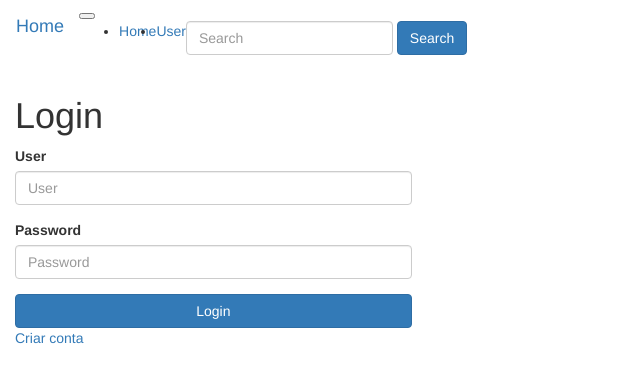
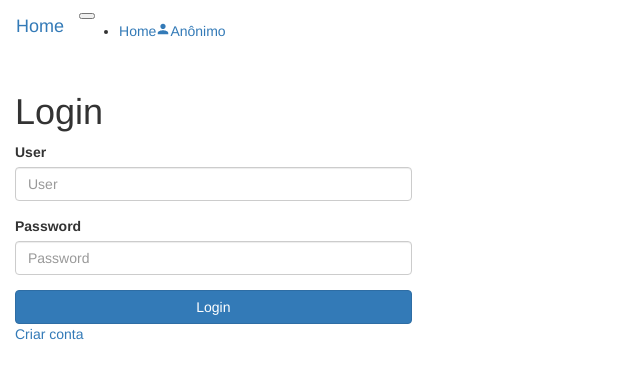
Before and after one commit to AndersonBatalha/flask, a Flask app: page /login in a window 1280 px wide. Shown: the top 383 px of the page, without its empty margins (0-640 px from the left). Run offline with Flask 2, Linux system fonts and the light colour scheme; some libraries are stand-ins or nearby versions.

Commit message:
Exibindo nome de usuário no template e links para login e cadastro

```diff
--- a/app/templates/base.html
+++ b/app/templates/base.html
@@ -16,14 +16,32 @@
                 <li class="nav-item">
                     <a class="nav-link" href="/">Home</a>
                 </li>
-                <li class="nav-item">
-                    <a class="nav-link" href="/user/mundo">User</a>
-                </li>
             </ul>
-            <form class="form-inline my-2 my-lg-0">
-                <input class="form-control mr-sm-2" type="search" placeholder="Search" aria-label="Search">
-                <button class="btn btn-primary my-2 my-sm-0" type="submit">Search</button>
-            </form>
+
+            {% if current_user.username %}
+                <div class="dropdown">
+                    <a class="dropdown-toggle" href="#" role="button"
+                     id="link" data-toggle="dropdown" aria-haspopup="true"
+                     aria-expanded="false">
+                        <ion-icon name="person" class="mr-2"></ion-icon>{{ current_user.username }}
+                    </a>
+                    <div class="dropdown-menu" aria-labelledby="link">
+                        <a class="dropdown-item" href="/logout">Logout</a>
+                    </div>
+                </div>
+            {% else %}
+                <div class="dropdown">
+                    <a class="dropdown-toggle" href="#" role="button"
+                     id="link" data-toggle="dropdown" aria-haspopup="true"
+                     aria-expanded="false">
+                        <ion-icon name="person" class="mr-2"></ion-icon>Anônimo
+                    </a>
+                    <div class="dropdown-menu" aria-labelledby="link">
+                        <a class="dropdown-item" href="/login">Login</a>
+                        <a class="dropdown-item" href="/register">Cadastre-se</a>
+                    </div>
+                </div>
+            {% endif %}
         </div>
     </nav>
 {% endblock %}
@@ -35,3 +53,8 @@
         </div>
     {% endfor %}
 {% endblock content %}
+
+{% block scripts %}
+    {{ super() }}
+    <script src="https://unpkg.com/ionicons@4.5.5/dist/ionicons.js"></script>
+{% endblock %}
--- a/app/templates/index.html
+++ b/app/templates/index.html
@@ -10,8 +10,8 @@
         <div class="row justify-content-center mt-4">
             <div class="col-sm-12 col-md-10 col-xs-8 col-lg-8">
                 <h1>Olá
-                    {% if name %}
-                        {{ name }}!
+                    {% if current_user.username %}
+                        {{ current_user.username }}!
                     {% else %}
                         Estranho!
                     {% endif %}
```
